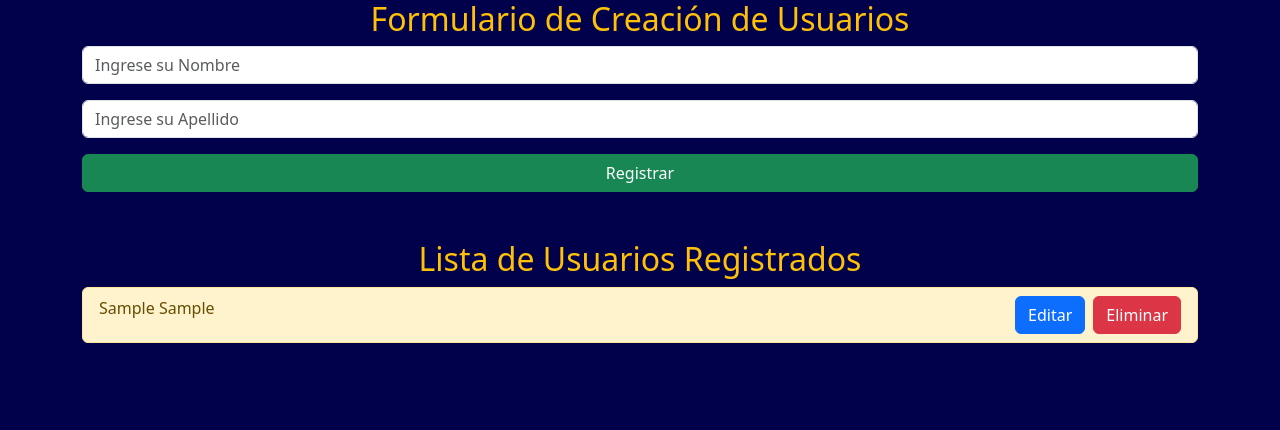
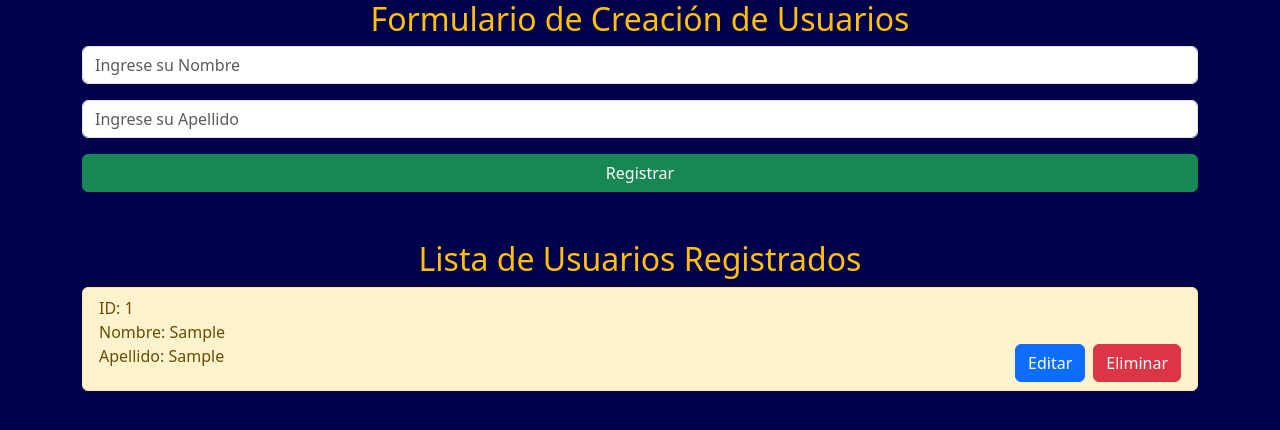
Before and after one commit to mauricio10-bit/proyecto-react, a React (Vite) app: page / in a window 1280 px wide. Both pictures are taken after typing "Sample", "Sample" into the empty fields and a click on the button "Registrar". Shown: the top 430 px of the page. Built offline with nearby package versions, Linux system fonts and the light colour scheme.

Commit message:
cambios en Formulario.jsx

```diff
--- a/src/components/Formulario.jsx
+++ b/src/components/Formulario.jsx
@@ -78,7 +78,7 @@ const Formulario = () => {
         <ol className="list-group">
           {
               lista.map((item, index) =>
-                  (<li key={index} className="list-group-item list-group-item-warning">{item.nombre} {item.apellido}
+                  (<li key={index} className="list-group-item list-group-item-warning">ID: {index+1} <br /> Nombre: {item.nombre} <br /> Apellido: {item.apellido}
                       <button className="btn btn-danger float-end" onClick={() => eliminarUsuario(index)}>Eliminar</button>
                       <button className="btn btn-primary float-end me-2" onClick={() => editarUsuario(index)}>Editar</button>
                   </li>))
```
